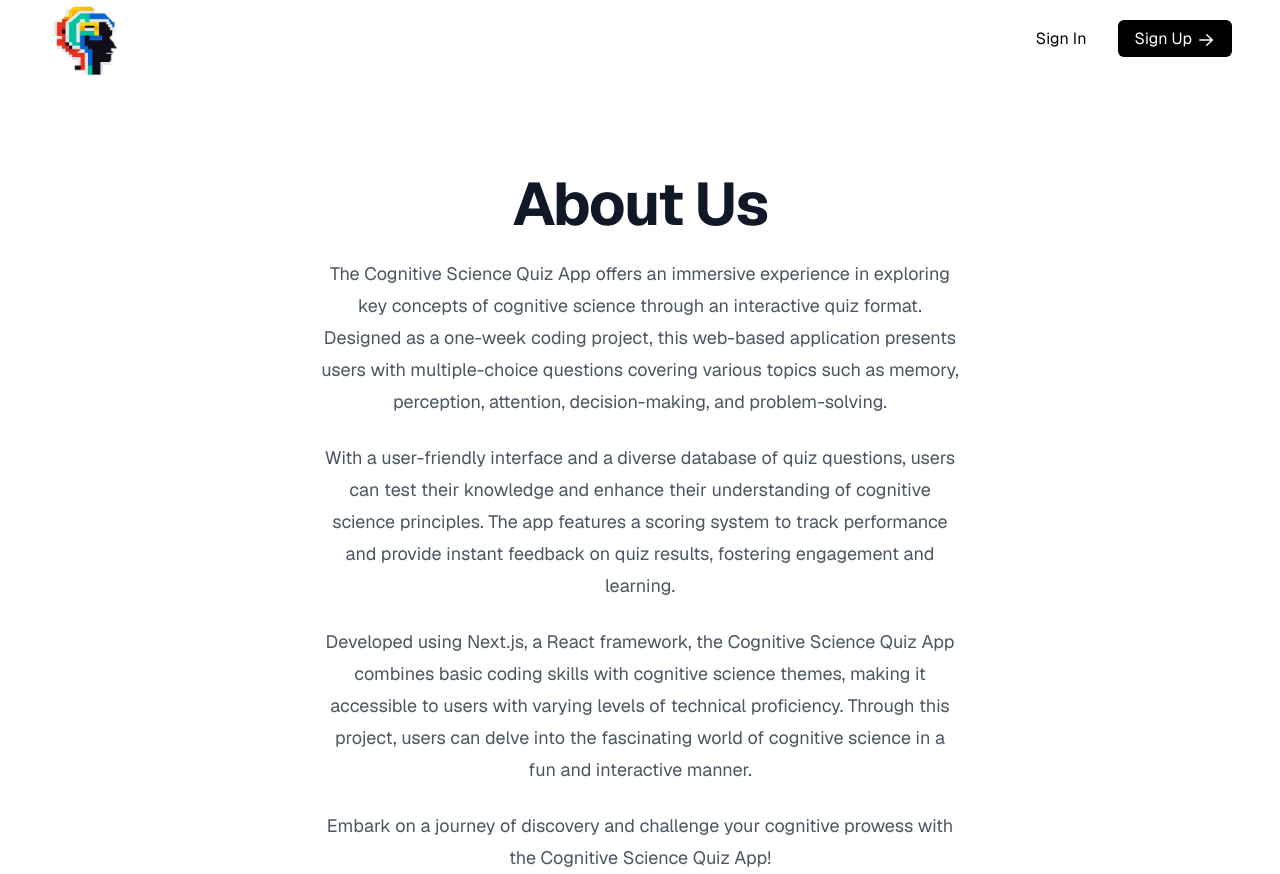
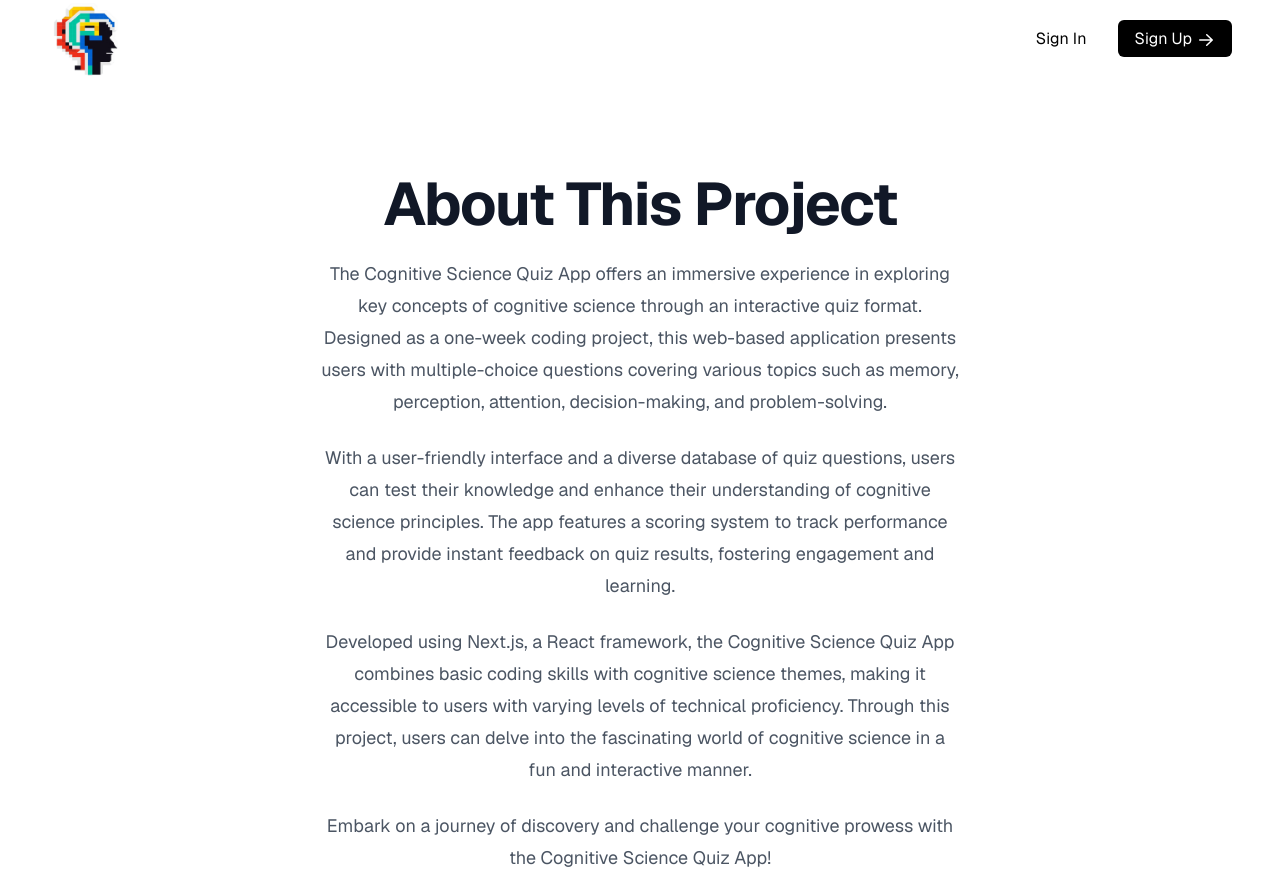
Before and after one commit to ifoster01/Cog-Sci-Final, a Next.js app: page /about in a window 1280 px wide. Built offline with nearby package versions, Linux system fonts and the light colour scheme.

Commit message:
updated about page

```diff
--- a/app/about/page.tsx
+++ b/app/about/page.tsx
@@ -10,7 +10,7 @@ export default async function Index() {
       {/* Body content */}
       <div className="w-full px-[25%] text-center">
         <div className="mx-auto max-w-2xl text-center">
-            <h2 className="mt-[15%] text-4xl font-bold tracking-tight text-gray-900 sm:text-6xl">About Us</h2>
+            <h2 className="mt-[15%] text-4xl font-bold tracking-tight text-gray-900 sm:text-6xl">About This Project</h2>
             <p className="mt-6 text-lg leading-8 text-gray-600">
                 The Cognitive Science Quiz App offers an immersive experience in exploring key concepts of cognitive science through an interactive quiz format. Designed as a one-week coding project, this web-based application presents users with multiple-choice questions covering various topics such as memory, perception, attention, decision-making, and problem-solving.
             </p>
--- a/app/authed/(components)/Quizzes.tsx
+++ b/app/authed/(components)/Quizzes.tsx
@@ -135,7 +135,7 @@ export default function Quizzes({ props }: { props: any }) {
                     </div>
                 )
             })}
-            <p className="mt-6 text-center text-sm leading-8 text-gray-600">
+            <p className="my-6 text-center text-sm leading-8 text-gray-600">
                 ** Please note: as this is a very new app, if you don't see your new questions, just refresh :) **
             </p>
             <Toaster />
```
